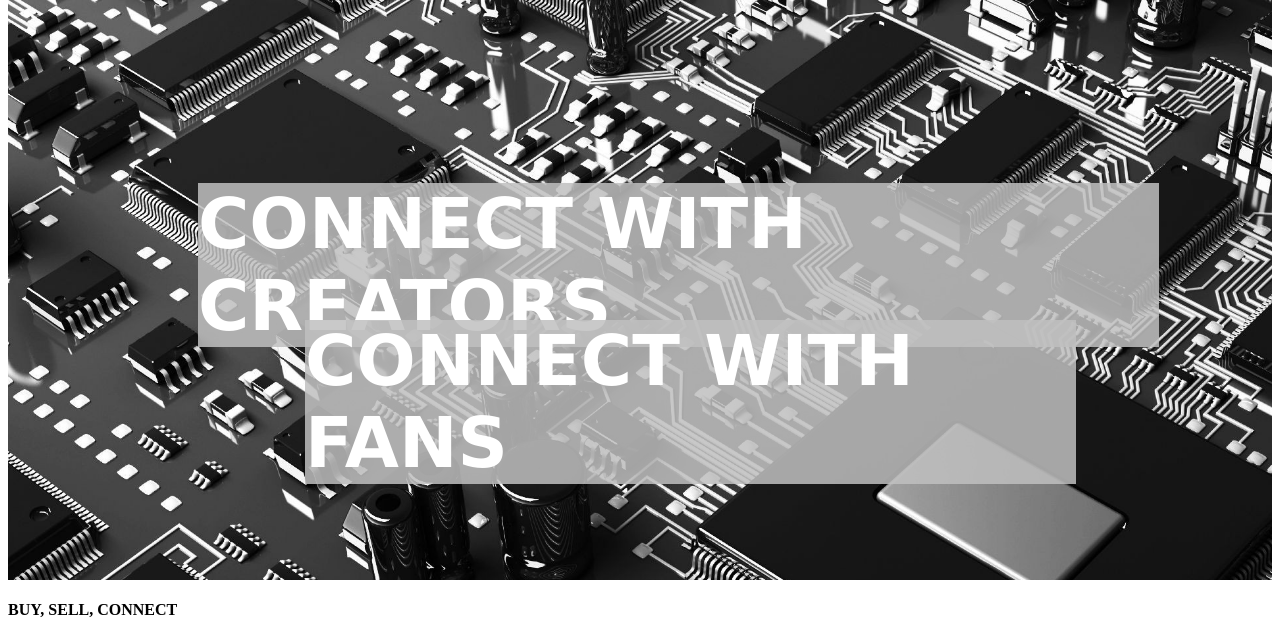
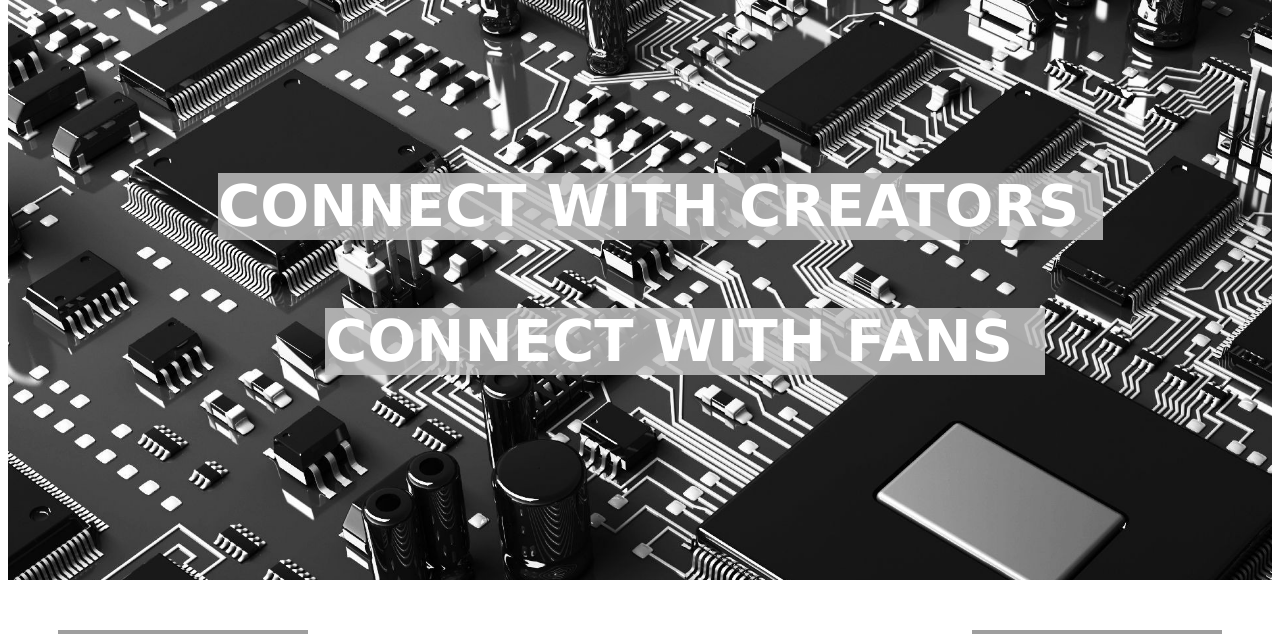
Before and after one commit to kchou0907/youtubeconnectco, a PHP site: page /home.php in a window 1280 px wide. Shown: the part 108-742 px from the top of the page. Run offline with PHP 8.4, Linux system fonts and the light colour scheme; grey boxes are pictures that could not be loaded.

Commit message:
Update style.css

```diff
--- a/style.css
+++ b/style.css
@@ -41,9 +41,9 @@ nav {
 h2 {
    position: absolute;
    top: 125px;
-   left: 190px;
-   width: 76%;
-   font-size: 70px;
+   left: 210px;
+   width: 70%;
+   font-size: 4.5vw;
    color: white;
    text-decoration: none;
    font-family: Verdana;
@@ -53,11 +53,91 @@ h2 {
 h3 {
    position: absolute;
    top: 250px;
-   left: 297px;
-   width: 61%;
-   font-size: 70px;
+   left: 317px;
+   width: 57%;
+   font-size: 4.5vw;
    color: white;
    text-decoration: none;
    font-family: Verdana;
    background-color: rgba(192,192,192, 0.85);
 }
+
+#casey{
+	width:250px;
+	height:250px;
+	margin-top:50px;
+	margin-left:50px;
+	float:left;
+}
+
+#jenn{
+	width:250px;
+	height:250px;
+	margin-top:50px;
+	margin-right: 50px;
+	float:right;
+}
+
+#laurdiy{
+	float:left;
+	width:250px;
+	height:250px;
+	margin-top:350px;
+	margin-left:-250px;
+	margin-bottom: 50px;
+}
+
+#mkbhc{
+	width:250px;
+	height:250px;
+	margin-top:350px;
+	margin-left:100px;
+	float:left;
+}
+
+#jenna{
+	width:250px;
+	height:250px;
+	margin-top:50px;
+	margin-right:400px;
+	float:right;
+}
+
+#vanoss{
+	width:250px;
+	height:250px;
+	margin-top:-250px;
+	margin-right:50px;
+	margin-bottom: 50px;
+	float:right;
+}
+
+h4 {
+    position: absolute;
+    top: 700px;
+    left: 440px;
+    width: 57%;
+    font-size: 3.2vw;
+    color: rgb(51, 51, 51);
+    font-family: Verdana;
+}
+
+#intro {
+    position: absolute;
+    top: 815px;
+    left: 410px;
+    width: 57%;
+    font-size: 1.6vw;
+    color: rgb(51, 51, 51);
+    font-family: Arial, Helvetica, sans-serif;
+}
+
+#body {
+    position: absolute;
+    top: 875px;
+    left: 410px;
+    width: 48%;
+    font-size: 1.6vw;
+    color: rgb(51, 51, 51);
+    font-family: Arial, Helvetica, sans-serif;
+}
```
